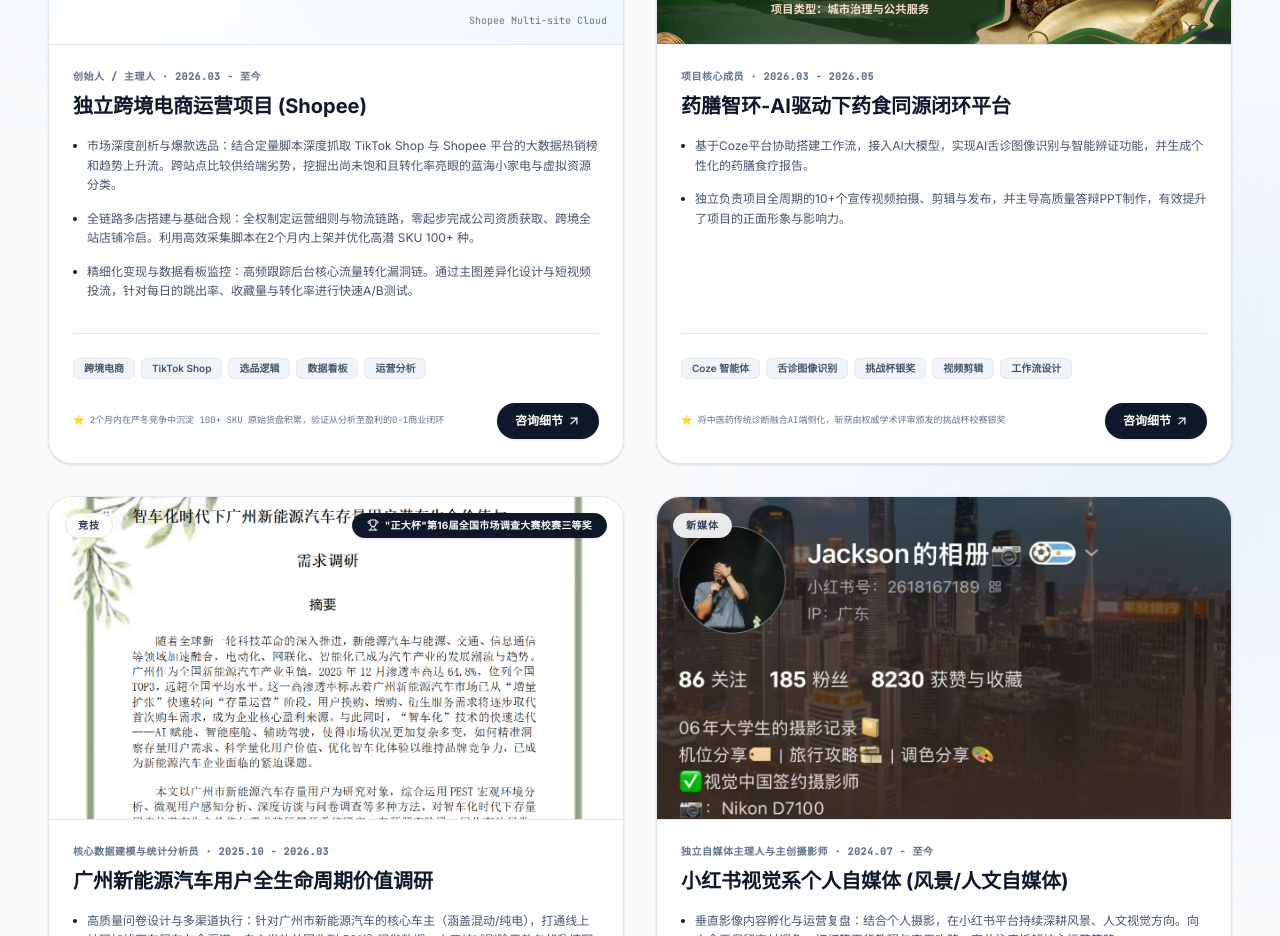
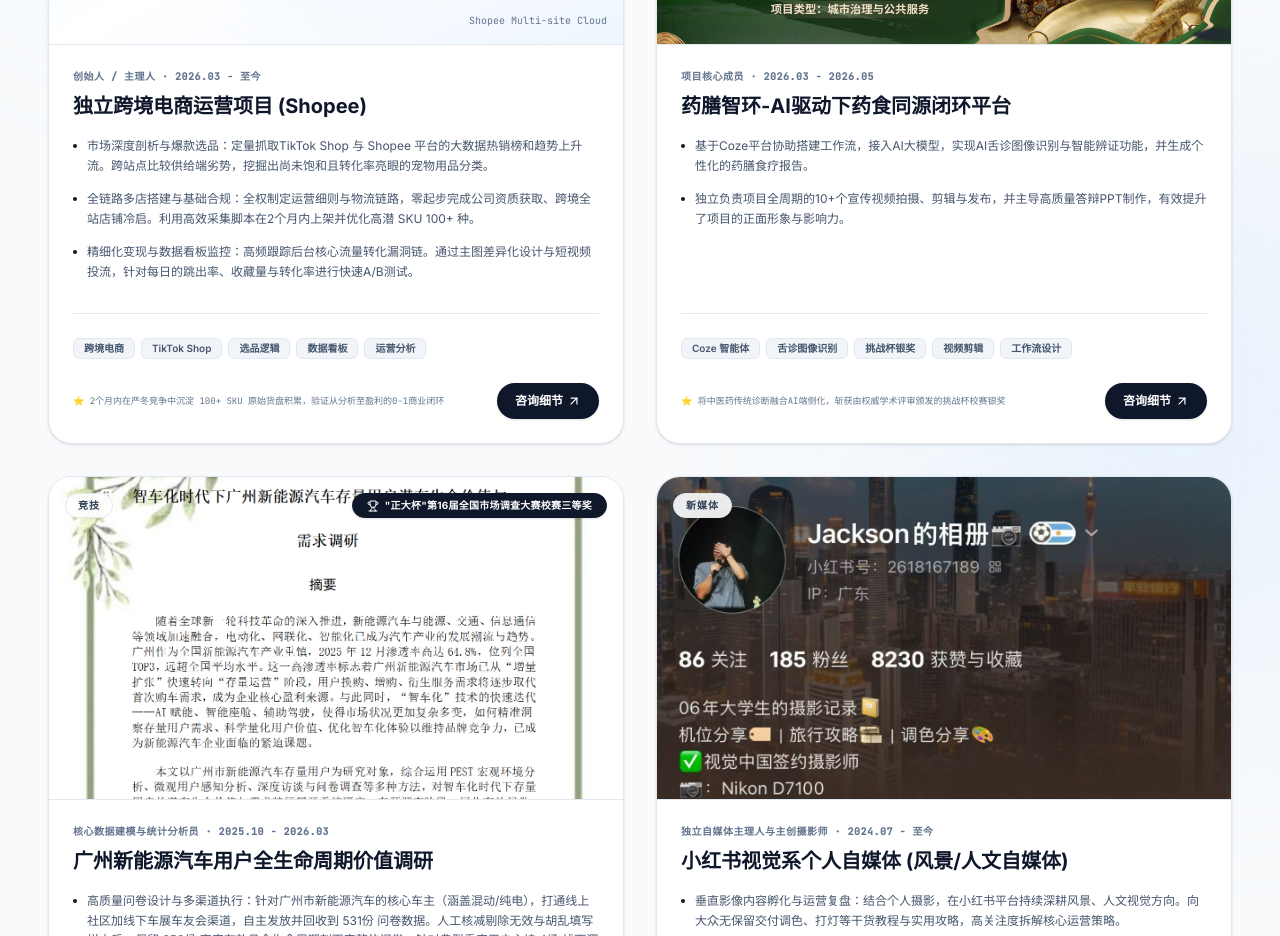
Before and after one commit to jiyanglu04-oss/-, a React (Vite) app: page / in a window 1280 px wide. Shown: the part 3980-4916 px from the top of the page. Built offline with nearby package versions, Linux system fonts and the light colour scheme.

Commit message:
Update market analysis description

```diff
--- a/src/data.ts
+++ b/src/data.ts
@@ -81,7 +81,7 @@
     category: '创业',
     actionLabel: '咨询细节',
     description: [
-      '市场深度剖析与爆款选品：结合定量脚本深度抓取 TikTok Shop 与 Shopee 平台的大数据热销榜和趋势上升流。跨站点比较供给端劣势，挖掘出尚未饱和且转化率亮眼的蓝海小家电与虚拟资源分类。',
+      '市场深度剖析与爆款选品：定量抓取TikTok Shop 与 Shopee 平台的大数据热销榜和趋势上升流。跨站点比较供给端劣势，挖掘出尚未饱和且转化率亮眼的宠物用品分类。',
       '全链路多店搭建与基础合规：全权制定运营细则与物流链路，零起步完成公司资质获取、跨境全站店铺冷启。利用高效采集脚本在2个月内上架并优化高潜 SKU 100+ 种。',
       '精细化变现与数据看板监控：高频跟踪后台核心流量转化漏洞链。通过主图差异化设计与短视频投流，针对每日的跳出率、收藏量与转化率进行快速A/B测试。'
     ],
```
